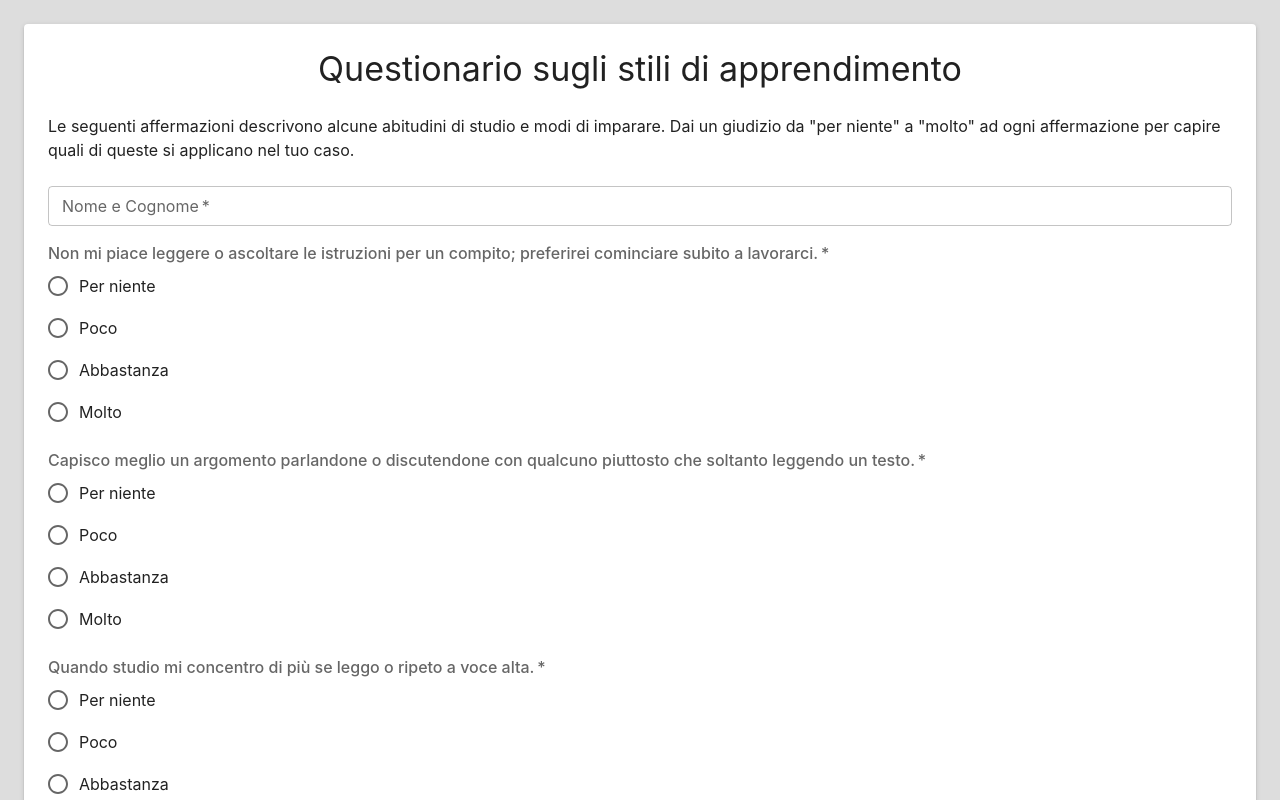
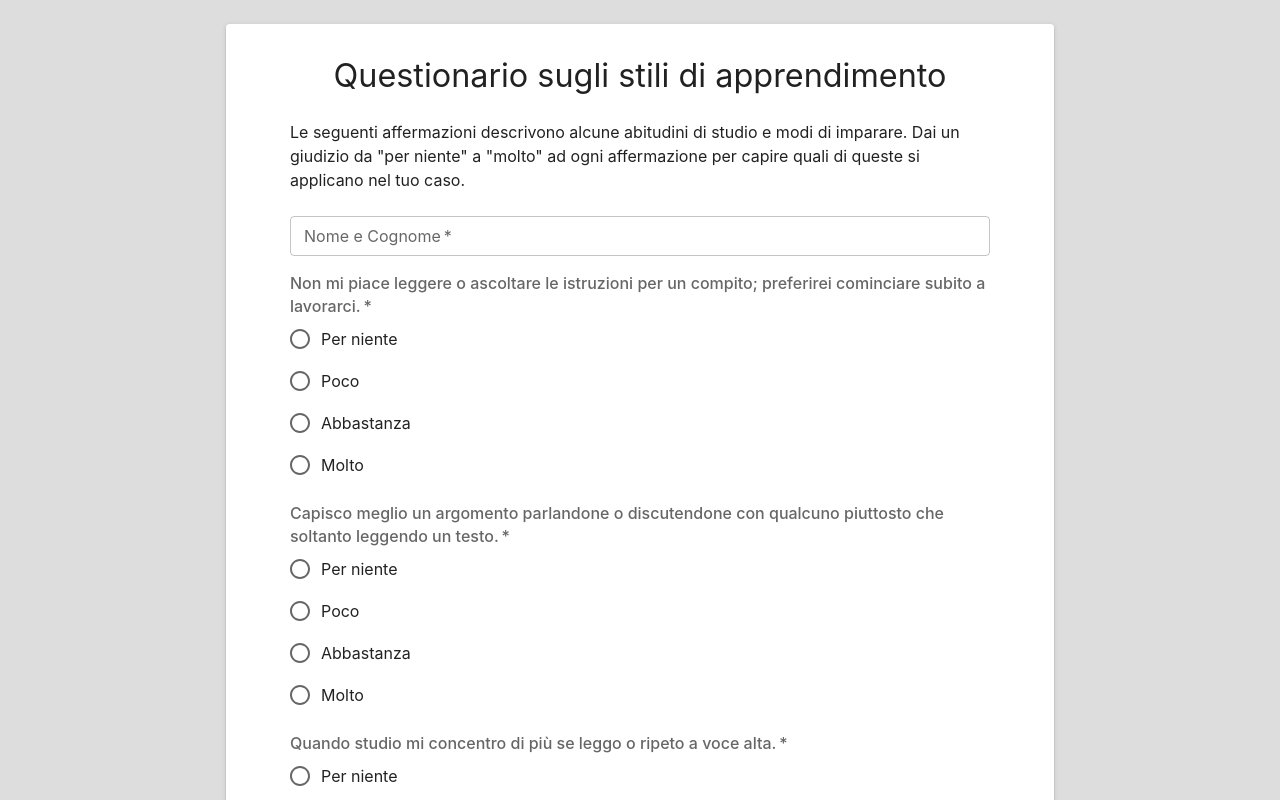
Before and after one commit to marcovidonis/form-stili-apprendimento, a React (Vite) app: page / in a window 1280 px wide. Shown: the top 800 px of the page. Built offline with nearby package versions, Linux system fonts and the light colour scheme.

Commit message:
fix layout

```diff
--- a/src/App.jsx
+++ b/src/App.jsx
@@ -2,13 +2,13 @@ import React, { useState } from 'react';
 
 import { Paper, Typography } from '@mui/material';
 import { lightGreen } from '@mui/material/colors';
-import { ThemeProvider, createTheme } from '@mui/material/styles';
+import { ThemeProvider, createTheme, responsiveFontSizes } from '@mui/material/styles';
 
 // import './App.css';
 import FormPage from './components/FormPage';
 import ResultsPage from './components/ResultsPage';
 
-const theme = createTheme({
+let theme = createTheme({
   palette: {
     primary: {
       main: lightGreen[600],
@@ -24,6 +24,8 @@ const theme = createTheme({
     ].join(','),
   },
 });
+
+theme = responsiveFontSizes(theme, { breakpoints: ['xs', 'sm'] });
 
 const initialResults = {
   A1: {},
@@ -47,7 +49,12 @@ function App() {
 
   return (
     <ThemeProvider theme={theme}>
-      <Paper elevation={2} sx={{ m: 3, p: 3 }}>
+      <Paper
+        elevation={2}
+        sx={{
+          m: 3, mx: 'auto', px: { xs: 4, sm: 8 }, py: 4, maxWidth: '700px',
+        }}
+      >
         <Typography
           variant="h4"
           component="h1"
--- a/src/components/FormPage.jsx
+++ b/src/components/FormPage.jsx
@@ -17,6 +17,7 @@ import questions from '../assets/formQuestions';
 const classes = {
   formControl: {
     mb: 2,
+    width: '100%',
   },
 };
 
--- a/src/index.css
+++ b/src/index.css
@@ -24,18 +24,13 @@ a:hover {
   color: #535bf2;
 } */
 
-body {
+/* body {
   margin: 0;
   display: flex;
-  /* place-items: center; */
+  place-items: center;
   min-width: 320px;
   min-height: 100vh;
-}
-
-h1 {
-  font-size: 3.2em;
-  line-height: 1.1;
-}
+} */
 
 /* @media (prefers-color-scheme: light) {
   :root {
```
